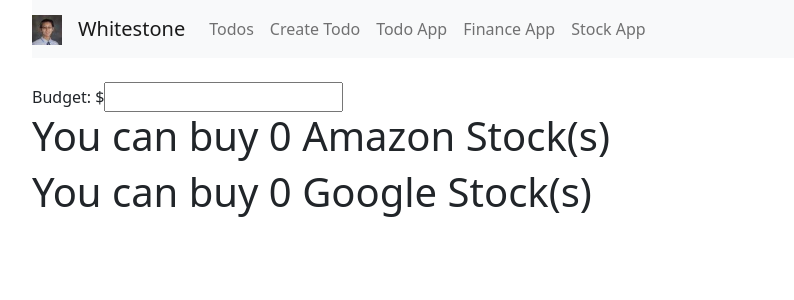
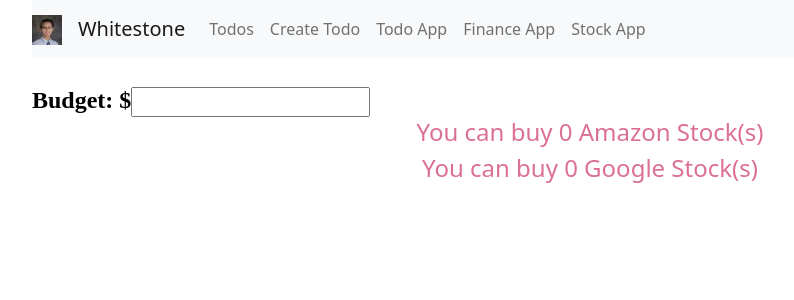
Before and after one commit to VincentWang001/CalHacks, a React (Create React App) app in the folder whitestone/: page /finder in a window 1280 px wide. Shown: the top 300 px of the page, without its empty margins (50-844 px from the left). Built offline with nearby package versions, Linux system fonts and the light colour scheme.

Commit message:
random style changes

```diff
--- a/whitestone/src/App.js
+++ b/whitestone/src/App.js
@@ -11,6 +11,8 @@
 import pepeSad from "./poster.jpeg";
 import StockFinder from './components/finance';
 import Stock from "./components/stockInfo";
+
+
 
 class App extends Component {
   render() {
--- a/whitestone/src/components/finance.js
+++ b/whitestone/src/components/finance.js
@@ -1,4 +1,18 @@
 import React, { Component } from "react";
+import styled from 'styled-components';
+
+const StockLine = styled.h1`
+  font-size: 1.5em;
+  text-align: center;
+  color: palevioletred;
+`;
+
+const StyledLabel = styled.label`
+  font-family: 'Times New Roman', serif;
+  font-weight: bold;
+  font-size: 1.5em;
+  color: #000000;
+`;
 
 export default class StockFinder extends Component {
 
@@ -6,8 +20,6 @@
         super(props);
 
         this.onChangeTodoDescription = this.onChangeTodoDescription.bind(this);
-
-
         this.state = {
             amountPower: '',
             amazonAmount: 3335.55,
@@ -26,13 +38,13 @@
     render() {
         return (
             <form>
-                <label>Budget: $</label>
+                <StyledLabel>Budget: $</StyledLabel>
                 <input type="text"
                     value={this.state.todo_description}
                     onChange={this.onChangeTodoDescription}
                 />
-                <h1>You can buy {this.state.amountPower / this.state.amazonAmount} Amazon Stock(s)</h1>
-                <h1>You can buy {this.state.amountPower / this.state.googleAmount} Google Stock(s)</h1>
+                <StockLine>You can buy {this.state.amountPower / this.state.amazonAmount} Amazon Stock(s)</StockLine>
+                <StockLine>You can buy {this.state.amountPower / this.state.googleAmount} Google Stock(s)</StockLine>
             </form>
         )
     }
```
Also changed, not shown: whitestone/package.json (+6 -1 lines), 1 other file (tests, documents, lock files or other folders).
